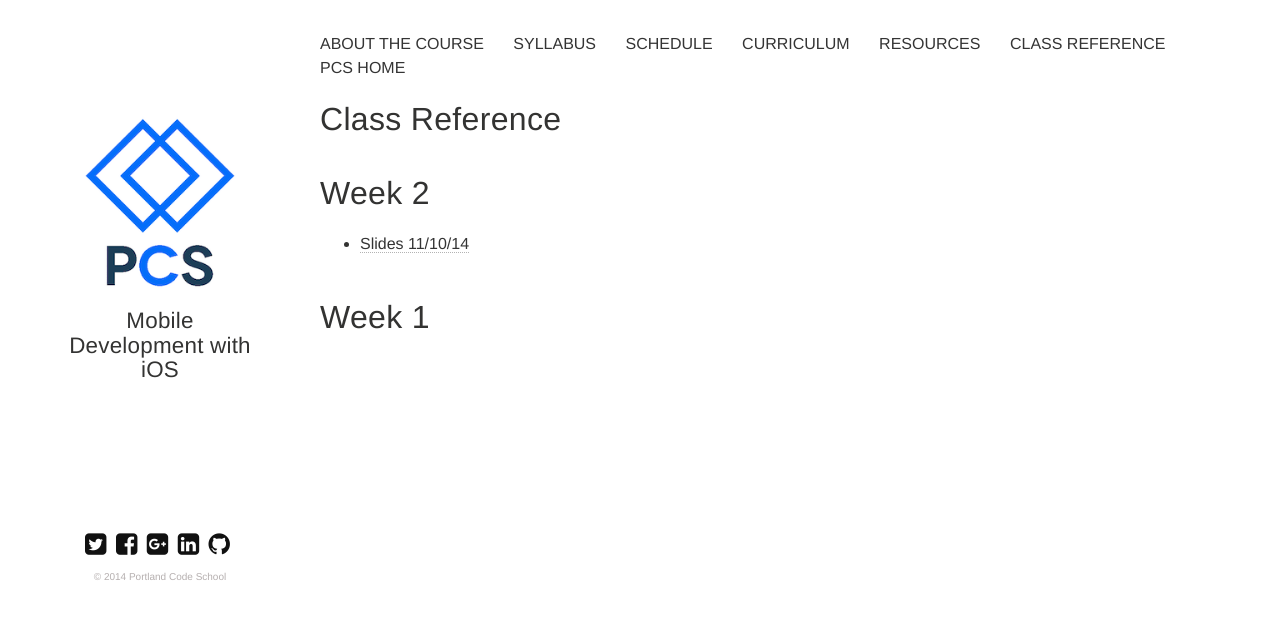
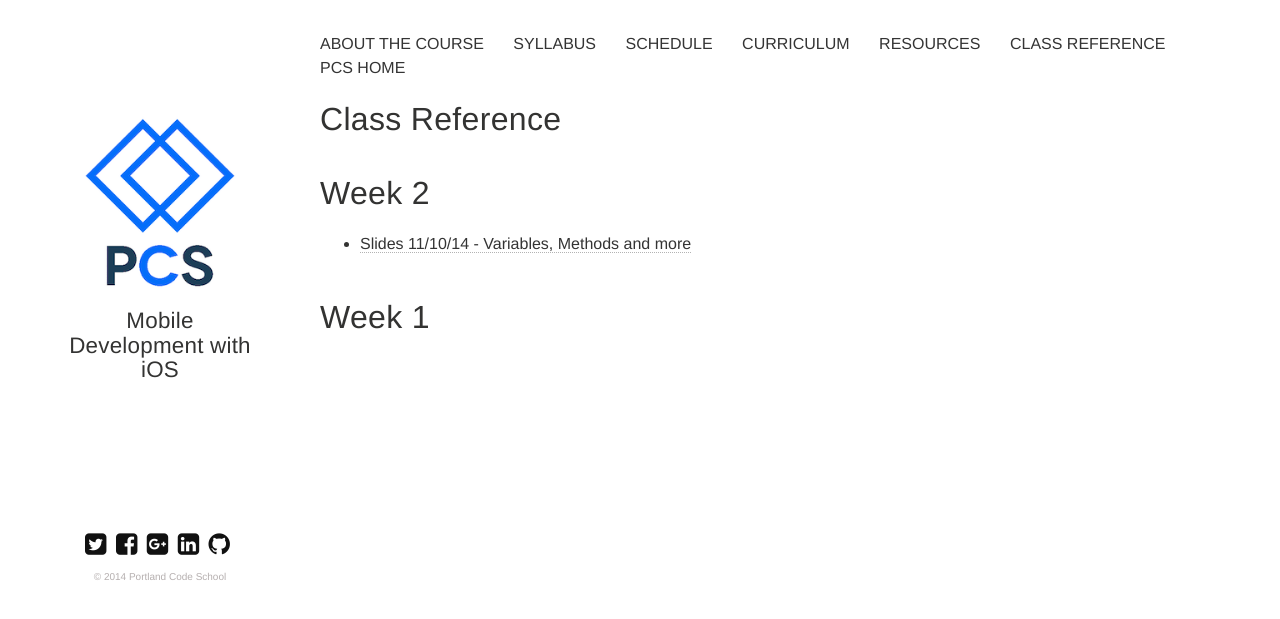
Before and after one commit to portlandcodeschool/ios, a Jekyll site: the page built from reference.md, in a window 1280 px wide. Shown: the top 619 px of the page. Built offline with Jekyll 4.4.1, drawn with Linux system fonts in a browser that asks for light colours; nearby versions of some CDN libraries.

Commit message:
Update reference.md

```diff
--- a/reference.md
+++ b/reference.md
@@ -6,6 +6,6 @@ tagline: Mobile Development with iOS
 tags: [reference]
 ---
 # Week 2
-* [Slides 11/10/14](https://docs.google.com/presentation/d/1OECBtnPFaUFNtPXx55SBDhPsVGlKWU3VxNF5L52C8N4/edit#slide=id.g46d2eb907_15)
+* [Slides 11/10/14 - Variables, Methods and more](https://docs.google.com/presentation/d/1OECBtnPFaUFNtPXx55SBDhPsVGlKWU3VxNF5L52C8N4/edit#slide=id.g46d2eb907_15)
 
 # Week 1
```
